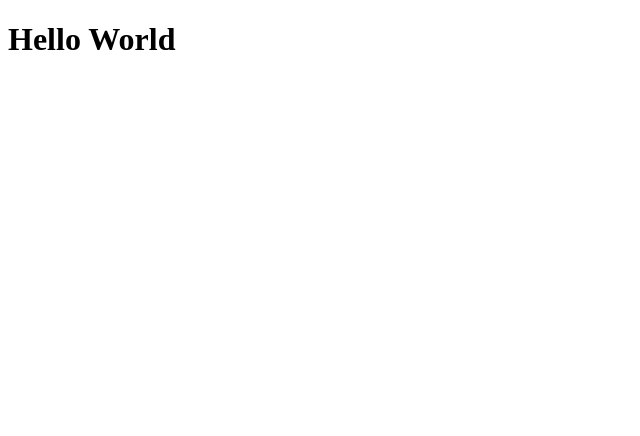
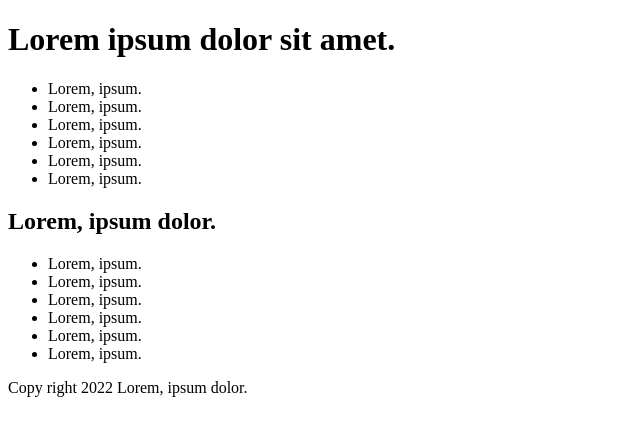
Before and after one commit to TemesgenA/holy-grail, a website: page index.html in a window 1280 px wide. Shown: the whole page, without its empty margins (0-640 px from the left). Drawn offline with Linux system fonts and the light colour scheme.

Commit message:
add html elements

```diff
--- a/index.html
+++ b/index.html
@@ -5,11 +5,42 @@
     <meta charset="UTF-8">
     <meta http-equiv="X-UA-Compatible" content="IE=edge">
     <meta name="viewport" content="width=device-width, initial-scale=1.0">
-    <title>Document</title>
+    <title>Holy grail</title>
 </head>
 
 <body>
-    <h1>Hello World</h1>
+    <div class="grid-container">
+        <header>
+            <h1>Lorem ipsum dolor sit amet.</h1>
+        </header>
+        <nav>
+            <ul>
+                <li>Lorem, ipsum.</li>
+                <li>Lorem, ipsum.</li>
+                <li>Lorem, ipsum.</li>
+                <li>Lorem, ipsum.</li>
+                <li>Lorem, ipsum.</li>
+                <li>Lorem, ipsum.</li>
+            </ul>
+        </nav>
+        <article>
+            <h2>Lorem, ipsum dolor.</h2>
+            <div class="image-place-holder"></div>
+        </article>
+        <aside>
+            <ul>
+                <li>Lorem, ipsum.</li>
+                <li>Lorem, ipsum.</li>
+                <li>Lorem, ipsum.</li>
+                <li>Lorem, ipsum.</li>
+                <li>Lorem, ipsum.</li>
+                <li>Lorem, ipsum.</li>
+            </ul>
+        </aside>
+        <footer>
+            <p>Copy right 2022 Lorem, ipsum dolor.</p>
+        </footer>
+    </div>
 </body>
 
 </html>
```
